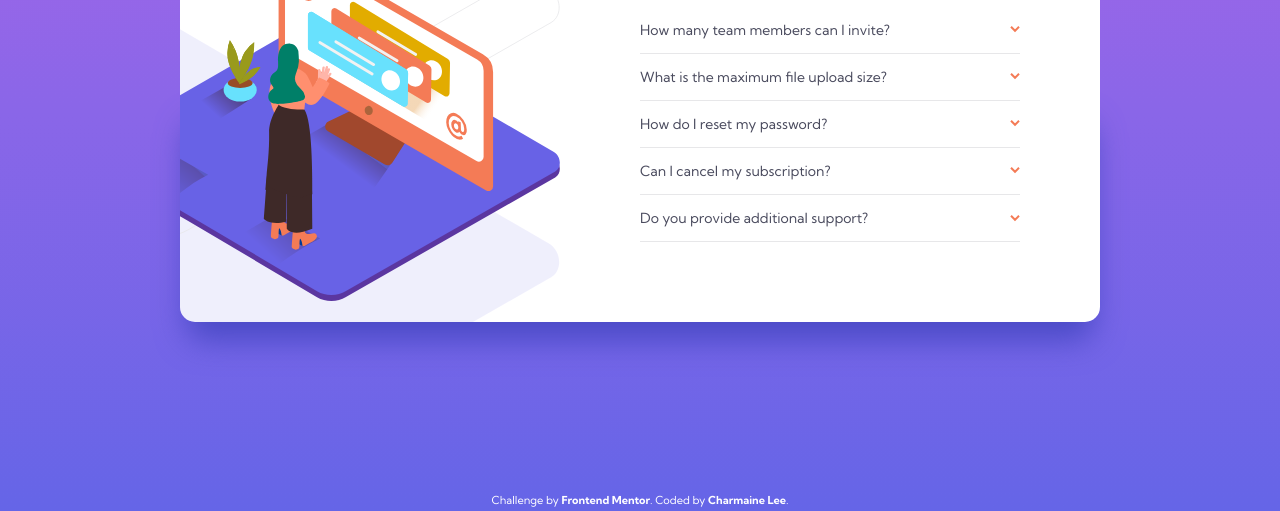
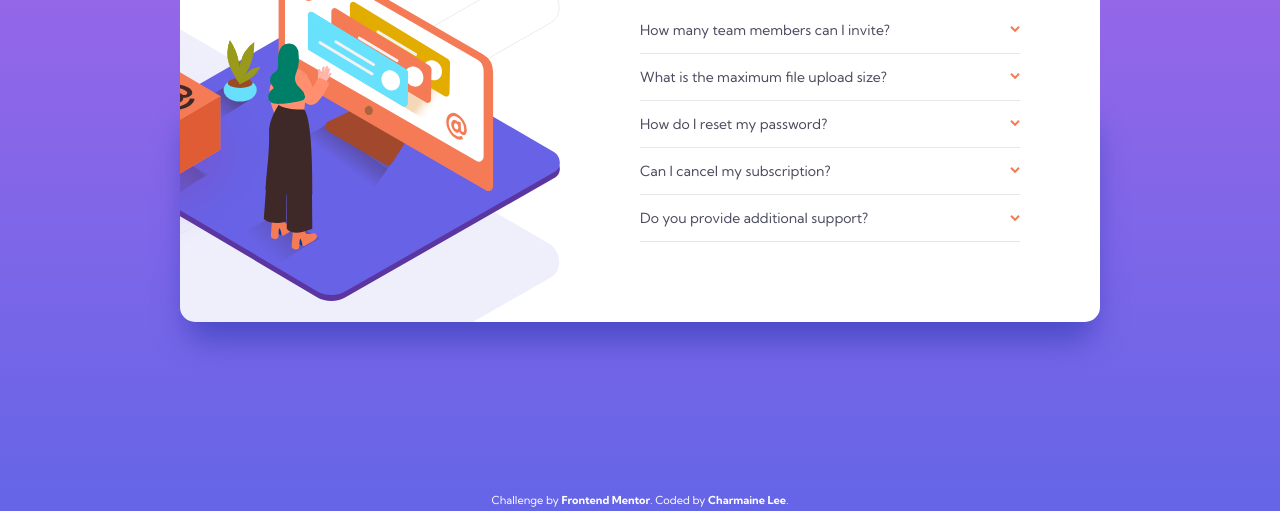
Before and after one commit to fayax555/faq-accordion-card-1, a plain HTML site: page index.html in a window 1280 px wide. Shown: the part 289-800 px from the top of the page. Drawn offline with Linux system fonts and the light colour scheme.

Commit message:
Add box illustration.

```diff
--- a/css/style.css
+++ b/css/style.css
@@ -97,7 +97,8 @@ p {
 }
 
 .img-actual--desktop,
-.img-shadow--desktop {
+.img-shadow--desktop,
+.img-box--desktop {
   max-height: 0;
 }
 
@@ -192,6 +193,17 @@ p {
     overflow: hidden;
   }
 
+  /* .card__images::after {
+    content: "";
+    background: url(../images/illustration-box-desktop.svg);
+    width: 150px;
+    height: 150px;
+    display: block;
+    position: absolute;
+    left: -11rem;
+    top: 18rem;
+  } */
+
   .card__images > * {
     position: absolute;
     right: 8rem;
@@ -205,13 +217,19 @@ p {
     bottom: -40%;
   }
 
+  .img-box--desktop {
+    top: 17rem;
+    left: -10rem;
+  }
+
   .img-actual--mobile,
   .img-shadow--mobile {
     max-height: 0;
   }
 
   .img-actual--desktop,
-  .img-shadow--desktop {
+  .img-shadow--desktop,
+  .img-box--desktop {
     max-height: 100vh;
   }
 
--- a/index.html
+++ b/index.html
@@ -42,6 +42,11 @@
         <img
           class="img-actual--desktop"
           src="images/illustration-woman-online-desktop.svg"
+          alt=""
+        />
+        <img
+          class="img-box--desktop"
+          src="images/illustration-box-desktop.svg"
           alt=""
         />
       </div>
```
